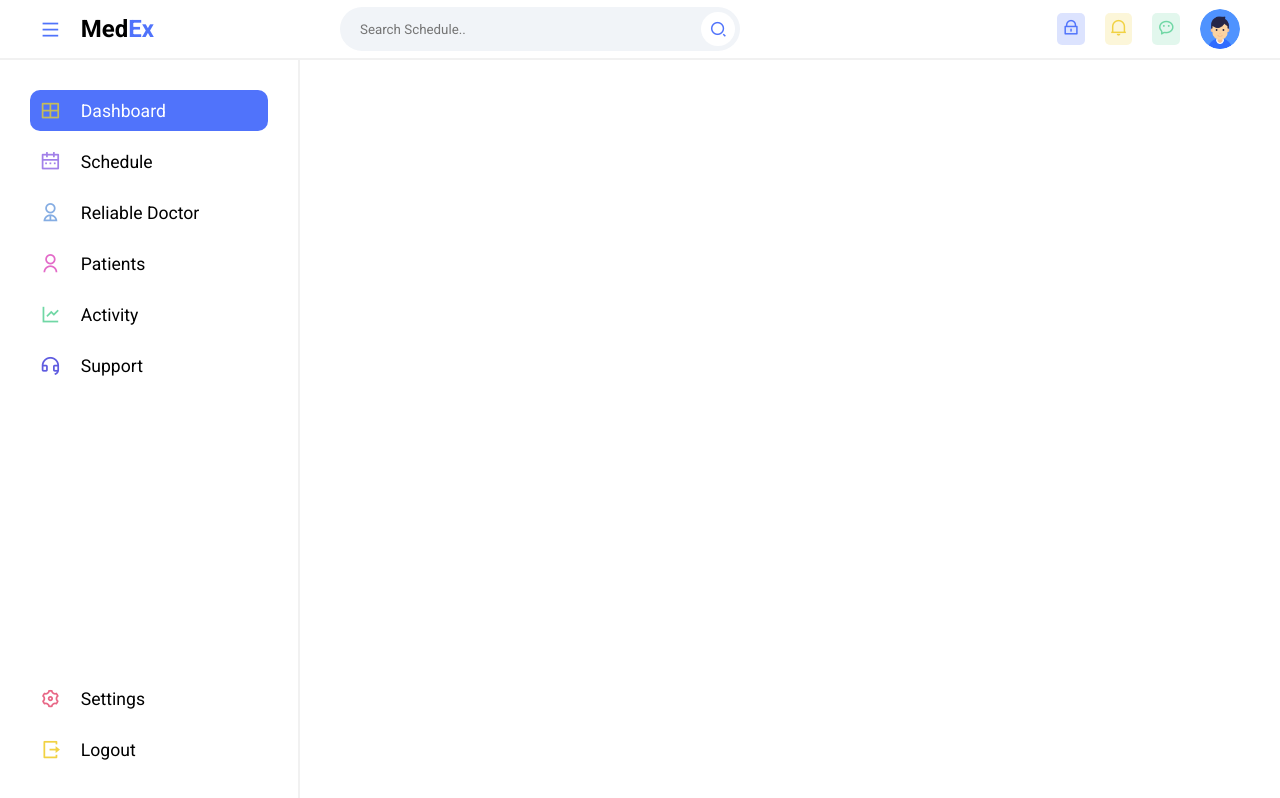
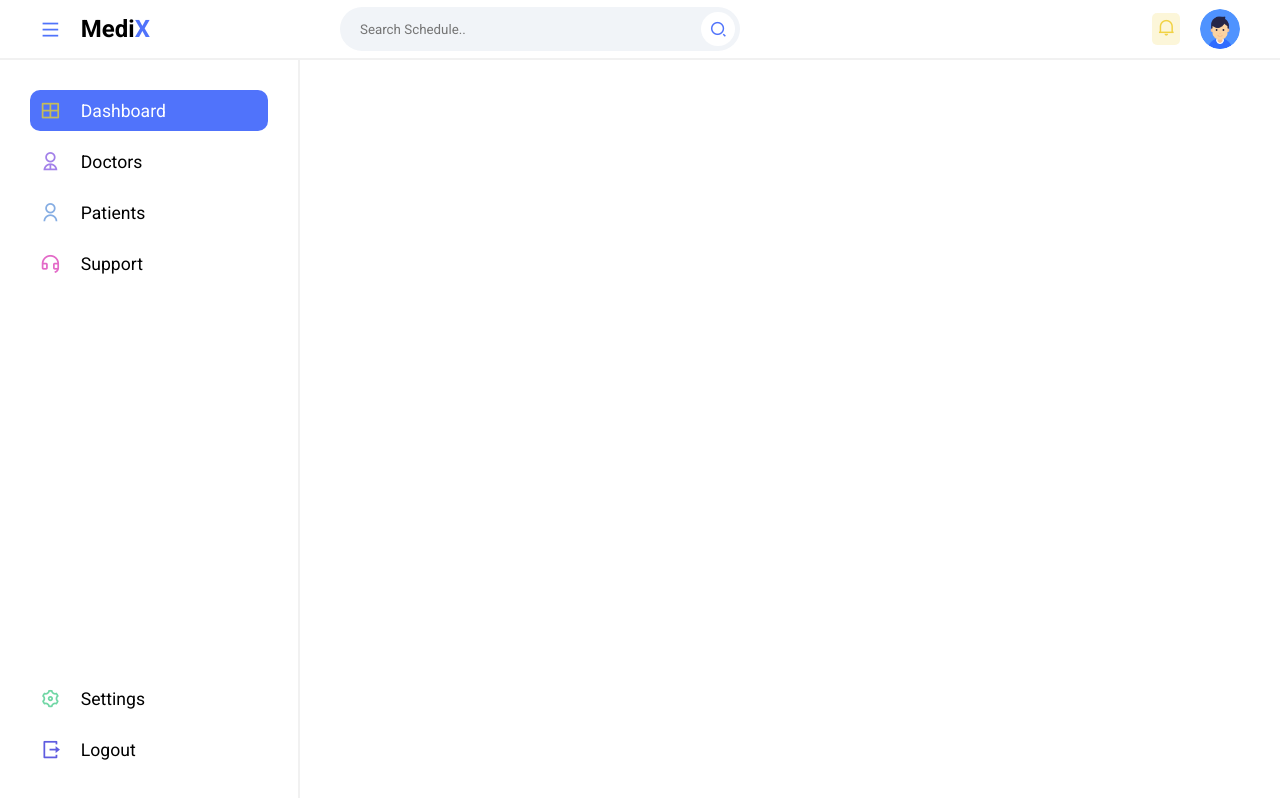
Before and after one commit to sudhakarthirumoorthy/ADMIN-DASHBOARD, a plain HTML site: page index.html in a window 1280 px wide. Drawn offline with nearby package versions, Linux system fonts and the light colour scheme.

Commit message:
change in data

```diff
--- a/index.html
+++ b/index.html
@@ -11,12 +11,11 @@
     <link href="https://cdn.jsdelivr.net/npm/remixicon@2.5.0/fonts/remixicon.css" rel="stylesheet">
     <title>Dashboard</title>
 </head>
-
 <body>
     <section class="header">
         <div class="logo">
             <i class="ri-menu-line icon icon-0 menu"></i>
-            <h2>Med<span>Ex</span></h2>
+            <h2>Medi<span>X</span></h2>
         </div>
         <div class="search--notification--profile">
             <div class="search">
@@ -24,15 +23,11 @@
                 <button><i class="ri-search-2-line"></i></button>
             </div>
             <div class="notification--profile">
-                <div class="picon lock">
-                    <i class="ri-lock-line"></i>
-                </div>
+
                 <div class="picon bell">
                     <i class="ri-notification-2-line"></i>
                 </div>
-                <div class="picon chat">
-                    <i class="ri-wechat-2-line"></i>
-                </div>
+
                 <div class="picon profile">
                     <img src="assets/images/user.jpg" alt="">
                 </div>
@@ -48,33 +43,23 @@
                         <span class="sidebar--item">Dashboard</span>
                     </a>
                 </li>
+
                 <li>
                     <a href="#">
-                        <span class="icon icon-2"><i class="ri-calendar-2-line"></i></span>
-                        <span class="sidebar--item">Schedule</span>
+                        <span class="icon icon-2"><i class="ri-user-2-line"></i></span>
+                        <span class="sidebar--item" style="white-space: nowrap;"> Doctors</span>
                     </a>
                 </li>
                 <li>
                     <a href="#">
-                        <span class="icon icon-3"><i class="ri-user-2-line"></i></span>
-                        <span class="sidebar--item" style="white-space: nowrap;">Reliable Doctor</span>
-                    </a>
-                </li>
-                <li>
-                    <a href="#">
-                        <span class="icon icon-4"><i class="ri-user-line"></i></span>
+                        <span class="icon icon-3"><i class="ri-user-line"></i></span>
                         <span class="sidebar--item">Patients</span>
                     </a>
                 </li>
+
                 <li>
                     <a href="#">
-                        <span class="icon icon-5"><i class="ri-line-chart-line"></i></span>
-                        <span class="sidebar--item">Activity</span>
-                    </a>
-                </li>
-                <li>
-                    <a href="#">
-                        <span class="icon icon-6"><i class="ri-customer-service-line"></i></span>
+                        <span class="icon icon-4"><i class="ri-customer-service-line"></i></span>
                         <span class="sidebar--item" onclick="location.href='assets/html/support.html'">Support</span>
                     </a>
                 </li>
@@ -82,13 +67,13 @@
             <ul class="sidebar--bottom-items">
                 <li>
                     <a href="#">
-                        <span class="icon icon-7"><i class="ri-settings-3-line"></i></span>
+                        <span class="icon icon-5"><i class="ri-settings-3-line"></i></span>
                         <span class="sidebar--item">Settings</span>
                     </a>
                 </li>
                 <li>
                     <a href="#">
-                        <span class="icon icon-8"><i class="ri-logout-box-r-line"></i></span>
+                        <span class="icon icon-6"><i class="ri-logout-box-r-line"></i></span>
                         <span class="sidebar--item">Logout</span>
                     </a>
                 </li>
```
